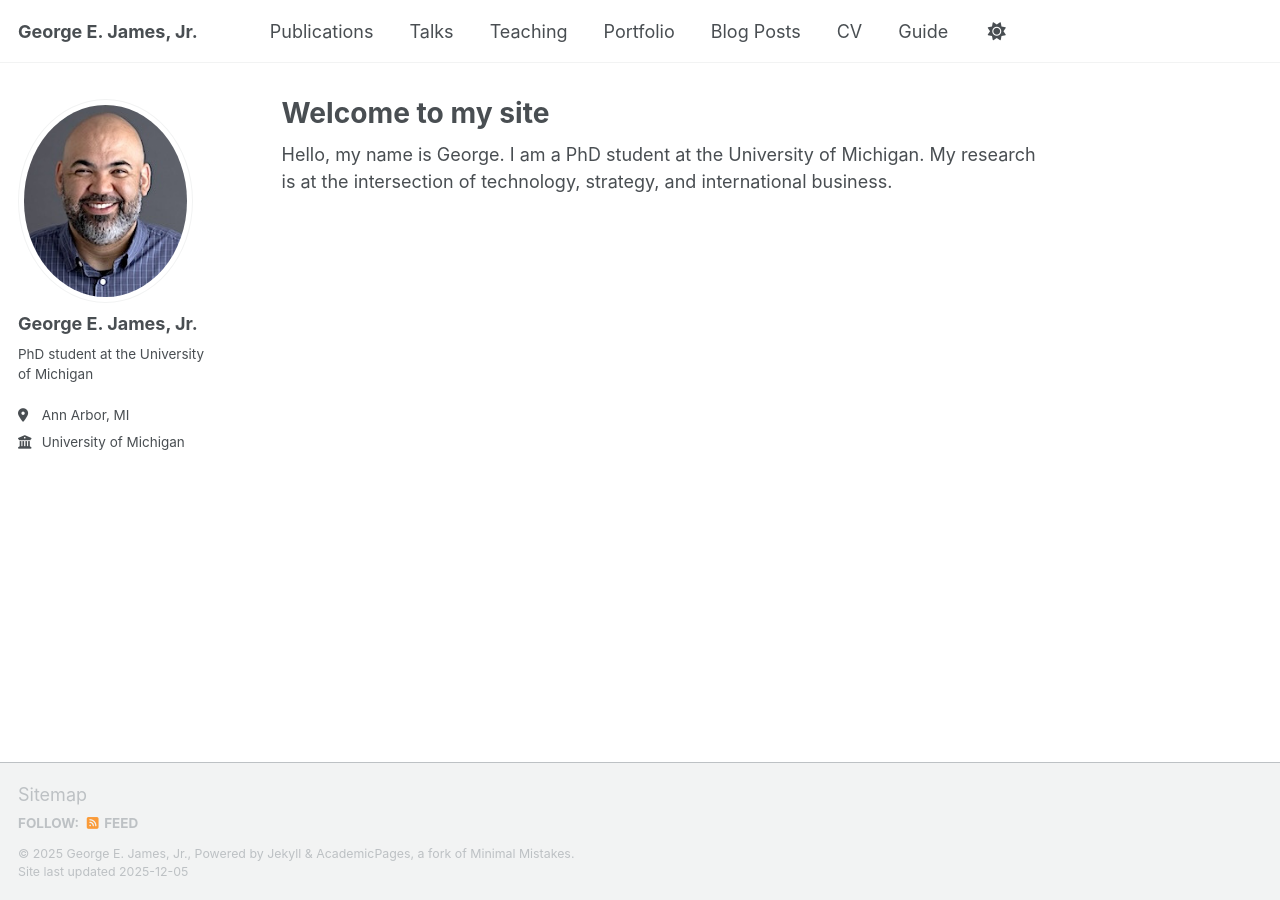
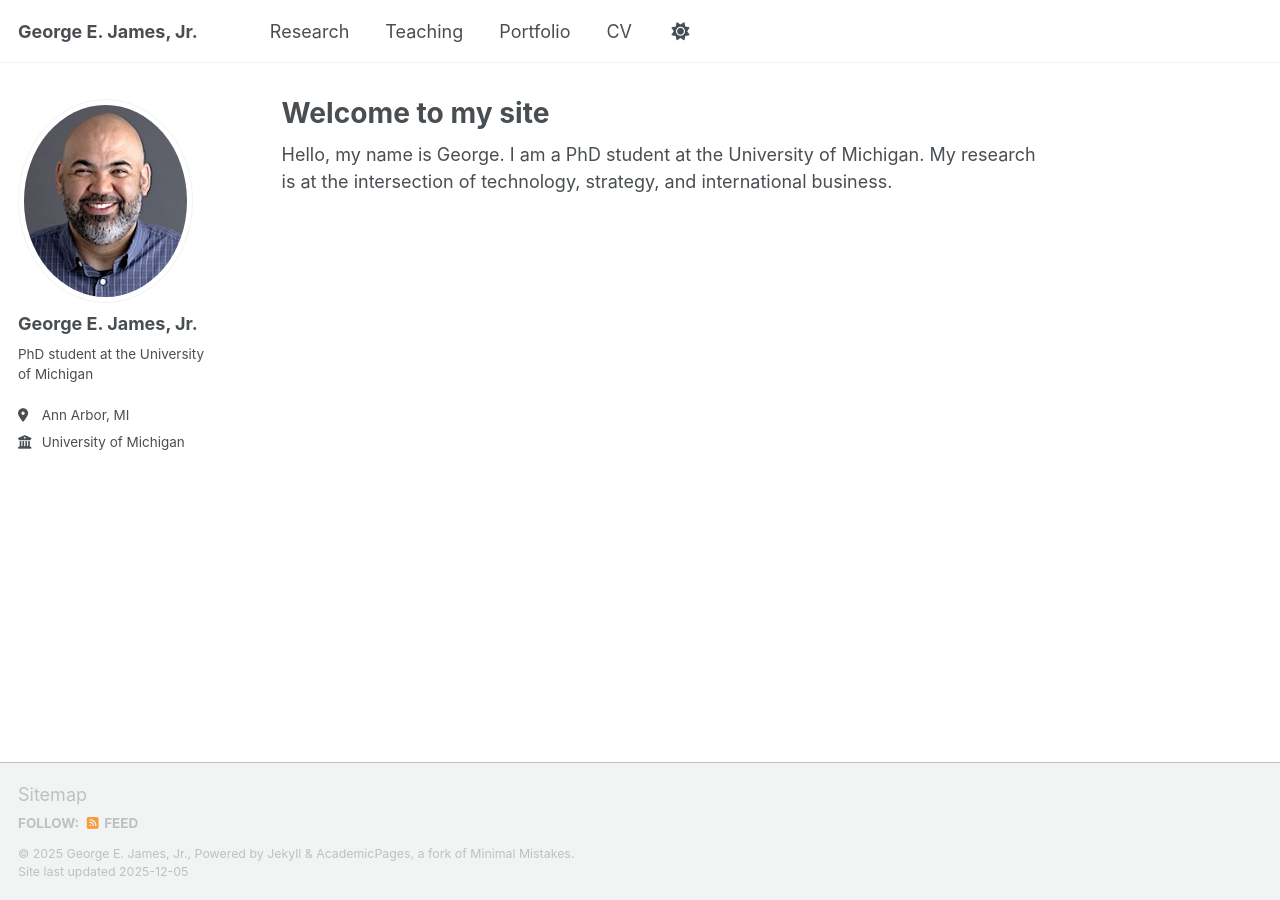
Before and after one commit to gejames25/gejames25.github.io, a Jekyll site: the page built from _pages/about.md, in a window 1280 px wide. Built offline with Jekyll 4.4.1, drawn with Linux system fonts in a browser that asks for light colours; a script bundle is joined from its source files by our own code; library files that are not in the unit come from our copies.

Commit message:
updated navigation bar

```diff
--- a/_data/navigation.yml
+++ b/_data/navigation.yml
@@ -8,11 +8,11 @@
 #      Markdown formatted page while the second is generated using JSON.
 
 main:
-  - title: "Publications"
+  - title: "Research"
     url: /publications/
 
-  - title: "Talks"
-    url: /talks/
+  #- title: "Talks"
+   # url: /talks/
 
   - title: "Teaching"
     url: /teaching/
@@ -20,14 +20,14 @@ main:
   - title: "Portfolio"
     url: /portfolio/
 
-  - title: "Blog Posts"
+  #- title: "Blog Posts"
     url: /year-archive/
-
+   #
   - title: "CV"
     url: /cv/
 
   # - title: "CV"
   #   url: /cv-json/
 
-  - title: "Guide"
-    url: /markdown/
+  #- title: "Guide"
+   # url: /markdown/
```
